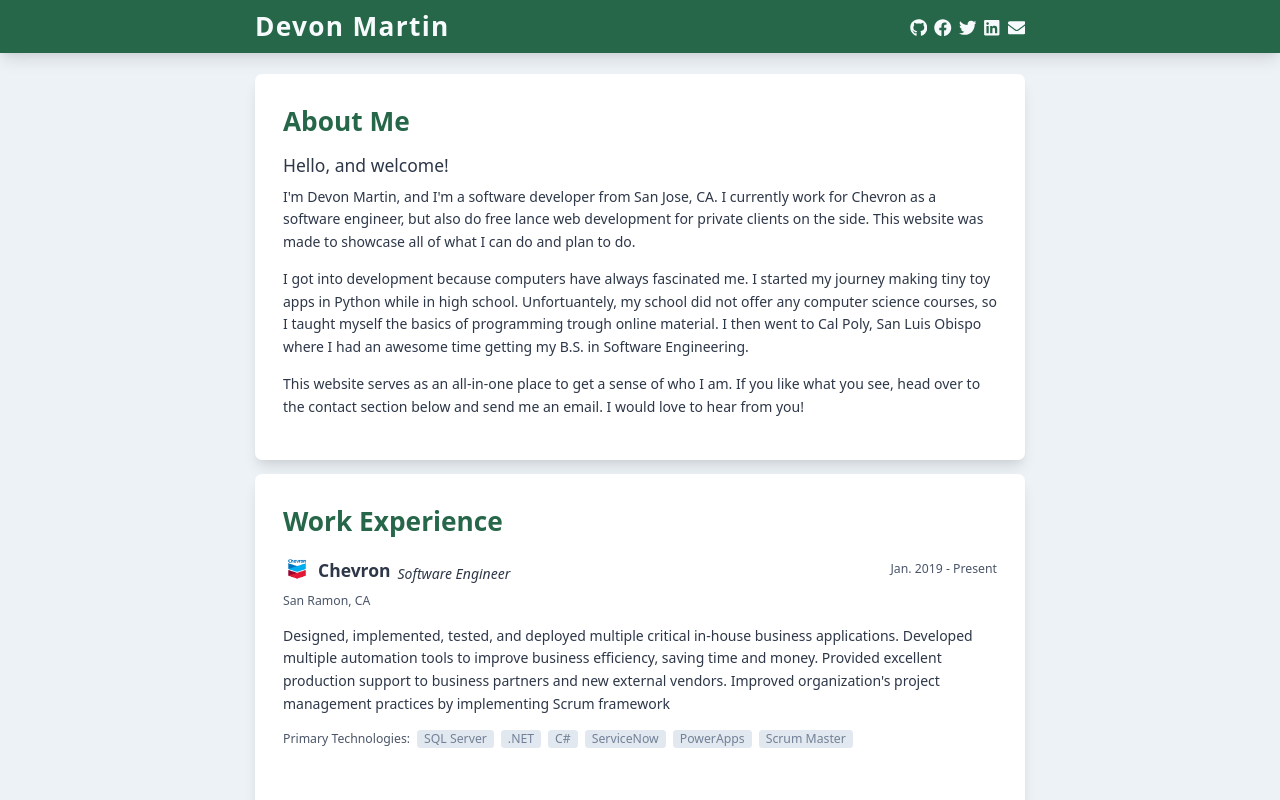
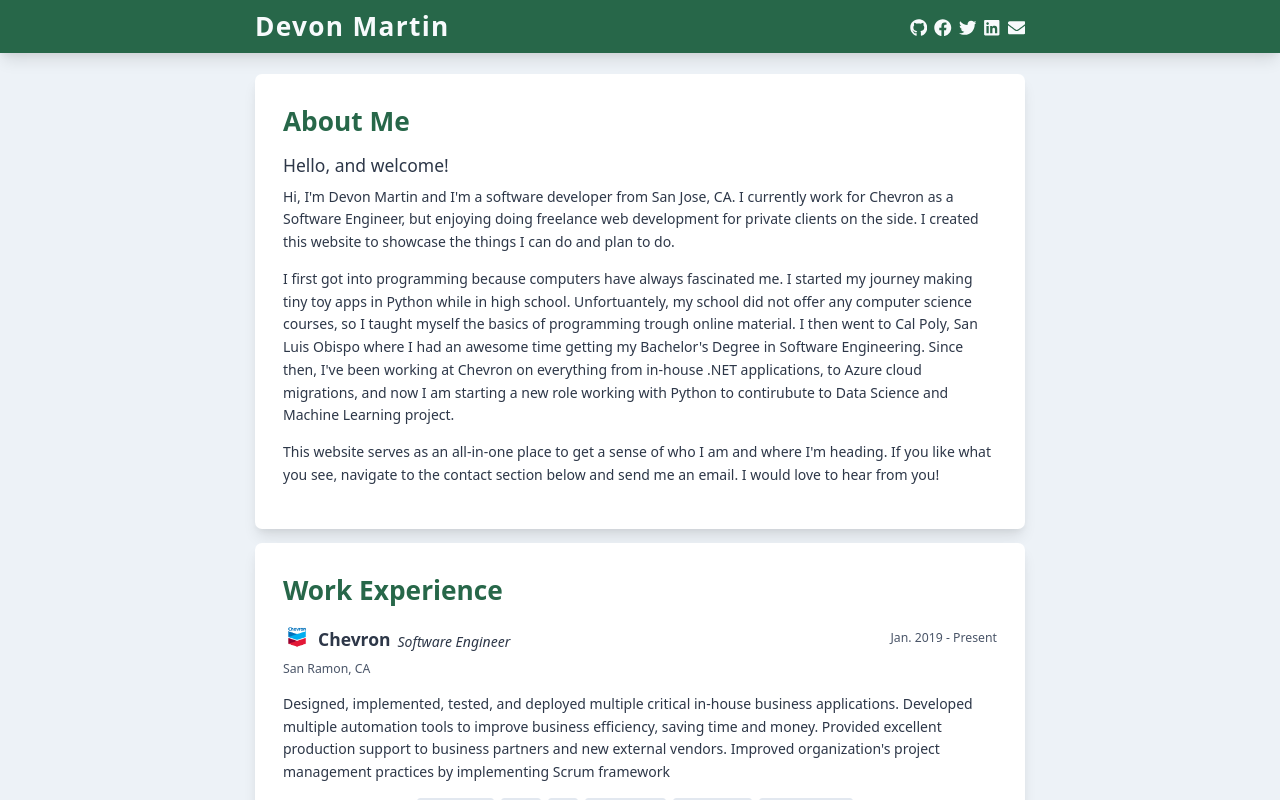
Before and after one commit to devmart10/portfolio-next, a Next.js app: page / in a window 1280 px wide. Shown: the top 800 px of the page. Built offline with nearby package versions, Linux system fonts and the light colour scheme.

Commit message:
rewrites about me section

```diff
--- a/src/sections/AboutMe.js
+++ b/src/sections/AboutMe.js
@@ -8,19 +8,21 @@ const AboutMe = () => {
         <h2 className="font-bold text-primary">About Me</h2>
         <h4>Hello, and welcome!</h4>
         <p>
-          I'm Devon Martin, and I'm a software developer from San Jose, CA. I currently work for Chevron as a software
-          engineer, but also do free lance web development for private clients on the side. This website was made to
-          showcase all of what I can do and plan to do.
+          Hi, I'm Devon Martin and I'm a software developer from San Jose, CA. I currently work for Chevron as a
+          Software Engineer, but enjoying doing freelance web development for private clients on the side. I created
+          this website to showcase the things I can do and plan to do.
         </p>
         <p>
-          I got into development because computers have always fascinated me. I started my journey making tiny toy apps
-          in Python while in high school. Unfortuantely, my school did not offer any computer science courses, so I
+          I first got into programming because computers have always fascinated me. I started my journey making tiny toy
+          apps in Python while in high school. Unfortuantely, my school did not offer any computer science courses, so I
           taught myself the basics of programming trough online material. I then went to Cal Poly, San Luis Obispo where
-          I had an awesome time getting my B.S. in Software Engineering.
+          I had an awesome time getting my Bachelor's Degree in Software Engineering. Since then, I've been working at
+          Chevron on everything from in-house .NET applications, to Azure cloud migrations, and now I am starting a new
+          role working with Python to contirubute to Data Science and Machine Learning project.
         </p>
         <p>
-          This website serves as an all-in-one place to get a sense of who I am. If you like what you see, head over to
-          the contact section below and send me an email. I would love to hear from you!
+          This website serves as an all-in-one place to get a sense of who I am and where I'm heading. If you like what
+          you see, navigate to the contact section below and send me an email. I would love to hear from you!
         </p>
       </div>
     </section>
```
